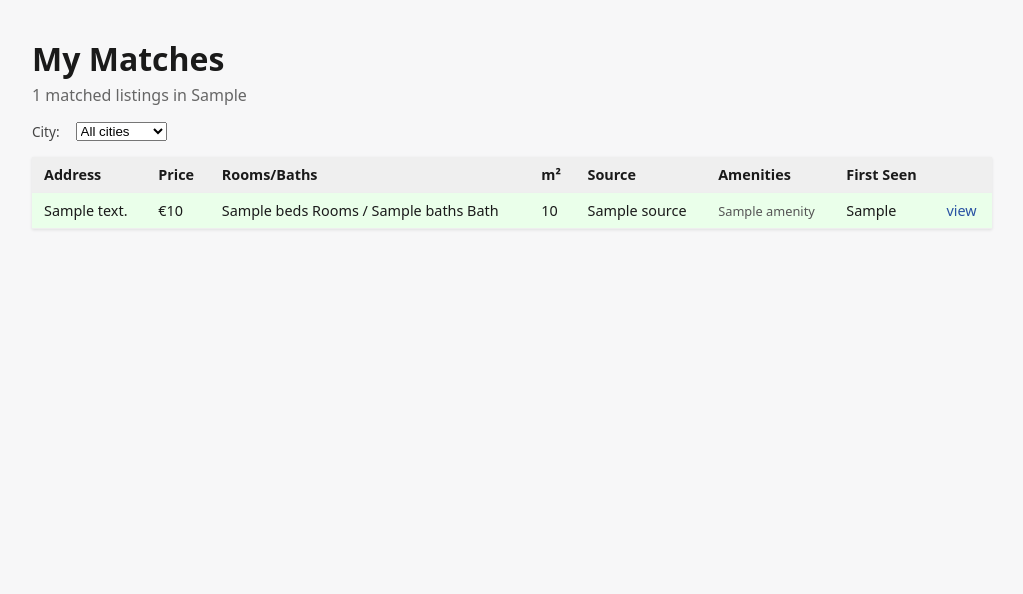
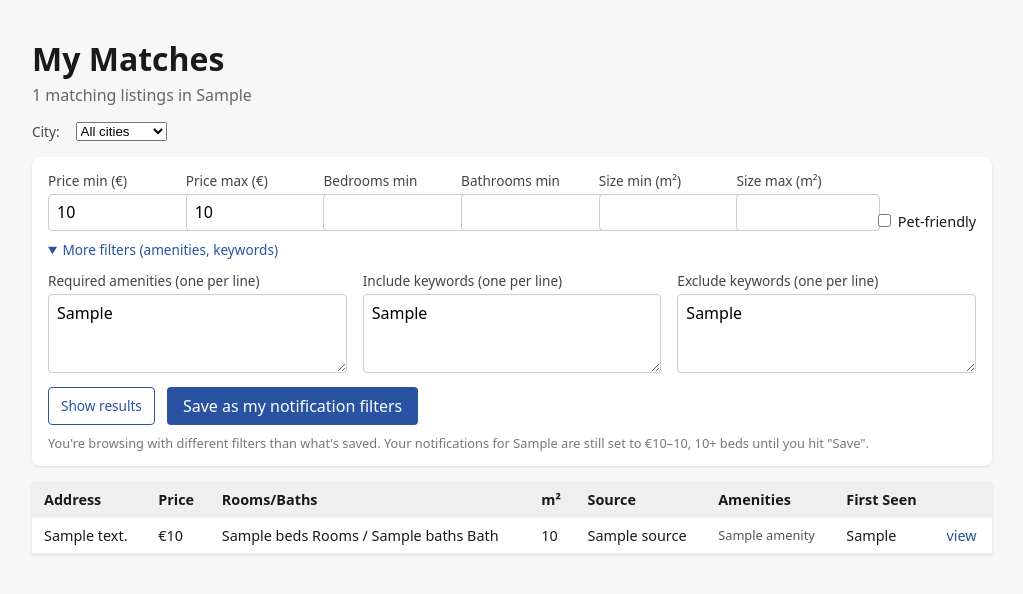
Before and after one commit to idquodest/huisjagers, a FastAPI app: template dashboard/templates/index.html in a window 1280 px wide. Shown: the part 46-640 px from the top of the page, without its empty margins (128-1151 px from the left). Run offline with FastAPI, Linux system fonts and the light colour scheme; the template is opened without the code that fills it: most values are stand-ins (such as "Sample title", 1, 10 or a date in 2020).

Commit message:
Split browsing from notifications: live filter bar vs saved alert criteria
Previously one preferences set drove both what showed on My Matches and
what triggered a push notification, and keeping the dashboard's stored
'matched' state in sync with edited preferences required an explicit
resync step (fragile - a Playwright-verified real bug already slipped
through once).

Restructures around two clearly separate things:
- My Matches is now a live filter/browse page: the filter bar (price,
  beds, sqft, keywords, etc.) queries the shared listing pool directly
  via matcher.matches() at request time, no persisted match state
  involved, so it can never go stale.
- A distinct 'Save as my notification filters' action is the only thing
  that writes to user_city_preferences, which the 20-minute run.py
  notifier still reads exactly as before.

Removes db.get_user_matched_listings and the now-unused
upsert_user_match_flag/resync-on-save logic entirely, since nothing
reads persisted 'matched' status anymore - user_listing_status is purely
notifier bookkeeping now (dedup + anti-join for the 20-min cycle).

Also renames /preferences to /account (now just holds the ntfy topic
setting, since city filters live inline on My Matches).

```diff
--- a/config.yaml
+++ b/config.yaml
@@ -2,7 +2,7 @@
 # Forked from apartment-finder's config.yaml. Cities/sources are shared/
 # admin-configured (scraping runs once for everyone) - per-user price/size/
 # keyword preferences live in the database instead (see db.py
-# user_city_preferences), set via the /preferences page, not here.
+# user_city_preferences), set via the My Matches page's filter bar, not here.
 
 polling:
   interval_minutes: 20
--- a/dashboard/app.py
+++ b/dashboard/app.py
@@ -25,6 +25,10 @@ COOKIE_SECURE = os.environ.get("COOKIE_SECURE", "true").lower() != "false"
 SIGNUP_INVITE_CODE = os.environ.get("SIGNUP_INVITE_CODE", "")
 
 _LOCAL_TZ = ZoneInfo("Europe/Amsterdam")
+_FILTER_FIELDS = [
+    "price_min", "price_max", "beds_min", "baths_min", "sqft_min", "sqft_max",
+    "pet_friendly_required", "required_amenities", "exclude_keywords", "include_keywords",
+]
 
 
 def _db_path() -> str:
@@ -43,6 +47,31 @@ def _set_session_cookie(response, token: str) -> None:
         httponly=True, secure=COOKIE_SECURE, samesite="lax",
         max_age=auth.SESSION_LIFETIME_DAYS * 24 * 3600,
     )
+
+
+def _num(s: str) -> float | None:
+    s = (s or "").strip()
+    return float(s) if s else None
+
+
+def _lines(s: str) -> list[str]:
+    return [line.strip() for line in (s or "").replace(",", "\n").splitlines() if line.strip()]
+
+
+def _prefs_from_getter(get) -> dict:
+    """Builds the same preferences-shaped dict matcher.matches() expects,
+    from anything with a .get(key, default) - either Starlette's
+    request.query_params (live filter bar) or a plain dict of submitted
+    form fields (saving to user_city_preferences)."""
+    return {
+        "price_min": _num(get("price_min", "")), "price_max": _num(get("price_max", "")),
+        "beds_min": _num(get("beds_min", "")), "baths_min": _num(get("baths_min", "")),
+        "sqft_min": _num(get("sqft_min", "")), "sqft_max": _num(get("sqft_max", "")),
+        "pet_friendly_required": get("pet_friendly_required", "") == "true",
+        "required_amenities": _lines(get("required_amenities", "")),
+        "exclude_keywords": _lines(get("exclude_keywords", "")),
+        "include_keywords": _lines(get("include_keywords", "")),
+    }
 
 
 # --- auth routes -------------------------------------------------------------
@@ -73,7 +102,7 @@ def signup_submit(
         token, _ = auth.start_session(conn, user_id)
         conn.commit()
 
-    response = RedirectResponse("/preferences", status_code=303)
+    response = RedirectResponse("/", status_code=303)
     _set_session_cookie(response, token)
     return response
 
@@ -111,23 +140,16 @@ def logout(request: Request, csrf_token: str = Form(...)):
     return response
 
 
-# --- preferences ---------------------------------------------------------------
+# --- account (notifications only - city filters live on the matches page) ------
 
-@app.get("/preferences", response_class=HTMLResponse)
-def preferences_form(request: Request):
-    config = load_config(CONFIG_PATH)
+@app.get("/account", response_class=HTMLResponse)
+def account_form(request: Request):
     with db.connect(_db_path()) as conn:
         session = auth.get_current_user(request, conn)
         if session is None:
             return RedirectResponse("/login", status_code=303)
 
-        existing = {row["city_key"]: db.preferences_row_to_dict(row) for row in db.get_user_preferences(conn, session["user_id"])}
-
-    cities = [{"key": key, "name": cfg.get("name", key)} for key, cfg in config["cities"].items()]
-    return templates.TemplateResponse(
-        request, "preferences.html",
-        {"session": session, "cities": cities, "existing": existing, "error": None},
-    )
+    return templates.TemplateResponse(request, "account.html", {"session": session})
 
 
 @app.post("/account/ntfy-topic")
@@ -137,16 +159,18 @@ def update_ntfy_topic(request: Request, csrf_token: str = Form(...), ntfy_topic_
         if session is None:
             return RedirectResponse("/login", status_code=303)
         if not auth.check_csrf(request, session, csrf_token):
-            return RedirectResponse("/preferences", status_code=303)
+            return RedirectResponse("/account", status_code=303)
 
         db.update_user_ntfy_topic(conn, session["user_id"], ntfy_topic_url.strip() or None)
         conn.commit()
 
-    return RedirectResponse("/preferences", status_code=303)
+    return RedirectResponse("/account", status_code=303)
 
 
-@app.post("/preferences/{city_key}")
-def preferences_submit(
+# --- save notification filters (used by the 20-min notifier, not by browsing) --
+
+@app.post("/notification-filters/{city_key}")
+def save_notification_filters(
     request: Request, city_key: str,
     csrf_token: str = Form(...),
     price_min: str = Form(""), price_max: str = Form(""),
@@ -155,19 +179,12 @@ def preferences_submit(
     pet_friendly_required: bool = Form(False),
     required_amenities: str = Form(""), exclude_keywords: str = Form(""), include_keywords: str = Form(""),
 ):
-    def _num(s: str) -> float | None:
-        s = s.strip()
-        return float(s) if s else None
-
-    def _lines(s: str) -> list[str]:
-        return [line.strip() for line in s.replace(",", "\n").splitlines() if line.strip()]
-
     with db.connect(_db_path()) as conn:
         session = auth.get_current_user(request, conn)
         if session is None:
             return RedirectResponse("/login", status_code=303)
         if not auth.check_csrf(request, session, csrf_token):
-            return RedirectResponse("/preferences", status_code=303)
+            return RedirectResponse(f"/?city={city_key}", status_code=303)
 
         prefs = {
             "price_min": _num(price_min), "price_max": _num(price_max),
@@ -183,41 +200,82 @@ def preferences_submit(
         db.upsert_user_preferences(conn, session["user_id"], city_key, prefs, now_iso)
         conn.commit()
 
-        # Re-evaluate every already-scraped listing in this city against the
-        # new preferences right away, so My Matches reflects the change
-        # immediately instead of only picking up listings scraped from now
-        # on. Only touches matched/matched_at (see upsert_user_match_flag) -
-        # never re-notifies for something already sent.
-        for row in db.get_listings(conn, city_key):
-            listing = db.row_to_listing(row)
-            db.upsert_user_match_flag(conn, session["user_id"], listing.id, matches(listing, prefs), now_iso)
-        conn.commit()
-
-    return RedirectResponse("/preferences", status_code=303)
+    # Redirect without filter query params so the page reloads showing the
+    # just-saved values as the default (saved == live, nothing to compare).
+    return RedirectResponse(f"/?city={city_key}", status_code=303)
 
 
-# --- my matches ------------------------------------------------------------------
+# --- my matches / live browse ---------------------------------------------------
 
 @app.get("/", response_class=HTMLResponse)
 def index(request: Request, city: str = Query(default="")):
     config = load_config(CONFIG_PATH)
+    qp = request.query_params
+    form_submitted = "price_min" in qp  # the filter bar submits every field, even blank
+
     with db.connect(_db_path()) as conn:
         session = auth.get_current_user(request, conn)
         if session is None:
             return RedirectResponse("/login", status_code=303)
 
-        rows = db.get_user_matched_listings(conn, session["user_id"], city_key=city or None)
+        matched_rows = []
+        filters = None
+        filters_are_saved = True
+        saved_summary = None
+
+        if city:
+            saved_pref_rows = db.get_user_preferences(conn, session["user_id"], city_key=city)
+            saved_prefs = db.preferences_row_to_dict(saved_pref_rows[0]) if saved_pref_rows else None
+
+            if form_submitted:
+                filters = _prefs_from_getter(qp.get)
+            elif saved_prefs is not None:
+                filters = saved_prefs
+            else:
+                filters = _prefs_from_getter(lambda k, d="": d)
+
+            # Only meaningfully "saved" when a saved row actually exists and
+            # the currently-shown filters match it exactly - covers both the
+            # form-submitted-something-different case and the never-saved-
+            # anything-for-this-city case (dict == None is always False, so
+            # this also handles saved_prefs being None correctly).
+            filters_are_saved = filters == saved_prefs
+            saved_summary = saved_prefs
+
+            for row in db.get_listings(conn, city_key=city):
+                if matches(db.row_to_listing(row), filters):
+                    matched_rows.append(row)
+        else:
+            # No single city selected: aggregate each city's live matches
+            # against that city's own saved filters (no ad-hoc query
+            # filtering across cities - there's no single filter bar to
+            # apply, since each city can have different saved criteria).
+            for city_key in config["cities"]:
+                pref_rows = db.get_user_preferences(conn, session["user_id"], city_key=city_key)
+                if not pref_rows:
+                    continue
+                prefs = db.preferences_row_to_dict(pref_rows[0])
+                for row in db.get_listings(conn, city_key=city_key):
+                    if matches(db.row_to_listing(row), prefs):
+                        matched_rows.append(row)
 
     listings = []
-    for row in rows:
+    for row in matched_rows:
         listings.append({
             **dict(row),
             "amenities": json.loads(row["amenities"] or "[]"),
+            "first_seen_sort": row["first_seen"],
             "first_seen": _to_local(row["first_seen"]),
         })
+    listings.sort(key=lambda l: l["first_seen_sort"], reverse=True)
 
     cities = {key: cfg.get("name", key) for key, cfg in config["cities"].items()}
     return templates.TemplateResponse(
         request, "index.html",
-        {"session": session, "listings": listings, "cities": cities, "selected_city": city},
+        {
+            "session": session, "listings": listings, "cities": cities, "selected_city": city,
+            "filters": filters if city else None,
+            "filters_are_saved": filters_are_saved,
+            "saved_summary": saved_summary,
+        },
     )
--- a/dashboard/templates/base.html
+++ b/dashboard/templates/base.html
@@ -23,12 +23,10 @@
     table { width: 100%; border-collapse: collapse; background: white; box-shadow: 0 1px 3px rgba(0,0,0,0.1); }
     th, td { text-align: left; padding: 0.5rem 0.75rem; border-bottom: 1px solid #eee; font-size: 0.9rem; }
     th { background: #efefef; position: sticky; top: 0; }
-    tr.matched { background: #eaffea; }
     .amenities { color: #555; font-size: 0.8rem; }
     a.listing-link { color: #2952a3; text-decoration: none; }
     a.listing-link:hover { text-decoration: underline; }
     .badge { display: inline-block; padding: 0.1rem 0.5rem; border-radius: 1rem; font-size: 0.75rem; }
-    .badge.match { background: #2e7d32; color: white; }
     .badge.pet { background: #6a4fb0; color: white; }
     .card { background: white; border-radius: 0.5rem; box-shadow: 0 1px 3px rgba(0,0,0,0.1); padding: 1.25rem; margin: 1rem 0; }
     .card h2 { margin-top: 0; }
@@ -51,6 +49,16 @@
     button.secondary:hover { background: #eef2fa; }
     .input-with-button { display: flex; gap: 0.5rem; align-items: center; }
     .input-with-button input { flex: 1; }
+    .filter-panel { background: white; border-radius: 0.5rem; box-shadow: 0 1px 3px rgba(0,0,0,0.1); padding: 0.85rem 1rem; margin: 0.5rem 0 1rem; }
+    .filter-panel .filter-row { display: flex; flex-wrap: wrap; gap: 0.75rem; align-items: flex-end; margin-bottom: 0; }
+    .filter-panel .field { min-width: 100px; flex: 1; }
+    .filter-panel .field.field-checkbox { flex: 0 0 auto; justify-content: flex-end; }
+    .filter-panel .field.field-checkbox label { font-size: 0.9rem; color: #1a1a1a; white-space: nowrap; }
+    .filter-panel input[type=number] { width: 100%; }
+    .filter-panel details { margin-top: 0.6rem; }
+    .filter-panel summary { cursor: pointer; font-size: 0.85rem; color: #2952a3; }
+    .filter-actions { display: flex; gap: 0.75rem; margin-top: 0.85rem; flex-wrap: wrap; }
+    .filter-status { margin: 0.6rem 0 0; }
     .error { color: #b3261e; background: #fdecea; border: 1px solid #f5c6c2; border-radius: 0.25rem; padding: 0.5rem 0.75rem; margin-bottom: 1rem; }
     .hint { color: #777; font-size: 0.8rem; }
     .auth-card { max-width: 380px; margin: 3rem auto; }
@@ -69,7 +77,7 @@
       <span class="brand">Huisjagers</span>
       {% if session %}
         <a href="/">My Matches</a>
-        <a href="/preferences">Preferences</a>
+        <a href="/account">Account</a>
         <form method="post" action="/logout">
           <input type="hidden" name="csrf_token" value="{{ session.csrf_token }}">
           <button class="link" type="submit">Logout ({{ session.email }})</button>
--- a/dashboard/templates/index.html
+++ b/dashboard/templates/index.html
@@ -2,7 +2,7 @@
 {% block title %}My Matches - Huisjagers{% endblock %}
 {% block content %}
 <h1>My Matches</h1>
-<p class="subtitle">{{ listings|length }} matched listings{% if selected_city %} in {{ cities.get(selected_city, selected_city) }}{% endif %}</p>
+<p class="subtitle">{{ listings|length }} matching listings{% if selected_city %} in {{ cities.get(selected_city, selected_city) }}{% endif %}</p>
 
 <form class="filters" method="get">
   <label for="city">City:</label>
@@ -14,8 +14,77 @@
   </select>
 </form>
 
+{% if selected_city %}
+<div class="filter-panel">
+  <form method="get" action="/">
+    <input type="hidden" name="city" value="{{ selected_city }}">
+    <input type="hidden" name="csrf_token" value="{{ session.csrf_token }}">
+    <div class="filter-row">
+      <div class="field">
+        <label>Price min (€)</label>
+        <input type="number" name="price_min" value="{{ filters.price_min if filters and filters.price_min is not none else '' }}">
+      </div>
+      <div class="field">
+        <label>Price max (€)</label>
+        <input type="number" name="price_max" value="{{ filters.price_max if filters and filters.price_max is not none else '' }}">
+      </div>
+      <div class="field">
+        <label>Bedrooms min</label>
+        <input type="number" name="beds_min" value="{{ filters.beds_min if filters and filters.beds_min is not none else '' }}">
+      </div>
+      <div class="field">
+        <label>Bathrooms min</label>
+        <input type="number" name="baths_min" value="{{ filters.baths_min if filters and filters.baths_min is not none else '' }}">
+      </div>
+      <div class="field">
+        <label>Size min (m²)</label>
+        <input type="number" name="sqft_min" value="{{ filters.sqft_min if filters and filters.sqft_min is not none else '' }}">
+      </div>
+      <div class="field">
+        <label>Size max (m²)</label>
+        <input type="number" name="sqft_max" value="{{ filters.sqft_max if filters and filters.sqft_max is not none else '' }}">
+      </div>
+      <div class="field field-checkbox">
+        <label><input type="checkbox" name="pet_friendly_required" value="true" {% if filters and filters.pet_friendly_required %}checked{% endif %}> Pet-friendly</label>
+      </div>
+    </div>
+    <details {% if filters and (filters.required_amenities or filters.include_keywords or filters.exclude_keywords) %}open{% endif %}>
+      <summary>More filters (amenities, keywords)</summary>
+      <div class="field-row" style="margin-top: 0.75rem;">
+        <div class="field">
+          <label>Required amenities (one per line)</label>
+          <textarea name="required_amenities">{{ filters.required_amenities|join('\n') if filters and filters.required_amenities else '' }}</textarea>
+        </div>
+        <div class="field">
+          <label>Include keywords (one per line)</label>
+          <textarea name="include_keywords">{{ filters.include_keywords|join('\n') if filters and filters.include_keywords else '' }}</textarea>
+        </div>
+        <div class="field">
+          <label>Exclude keywords (one per line)</label>
+          <textarea name="exclude_keywords">{{ filters.exclude_keywords|join('\n') if filters and filters.exclude_keywords else '' }}</textarea>
+        </div>
+      </div>
+    </details>
+    <div class="filter-actions">
+      <button class="secondary" type="submit">Show results</button>
+      <button class="primary" type="submit" formmethod="post" formaction="/notification-filters/{{ selected_city }}">Save as my notification filters</button>
+    </div>
+  </form>
+
+  {% if filters_are_saved %}
+    <p class="hint filter-status">✓ Showing your saved notification filters for {{ cities.get(selected_city, selected_city) }} - this is what you get pinged about.</p>
+  {% elif saved_summary %}
+    <p class="hint filter-status">You're browsing with different filters than what's saved. Your notifications for {{ cities.get(selected_city, selected_city) }} are still set to €{{ saved_summary.price_min|int if saved_summary.price_min is not none else '-' }}–{{ saved_summary.price_max|int if saved_summary.price_max is not none else '-' }}{% if saved_summary.beds_min %}, {{ saved_summary.beds_min|int }}+ beds{% endif %} until you hit "Save".</p>
+  {% else %}
+    <p class="hint filter-status">You haven't saved notification filters for {{ cities.get(selected_city, selected_city) }} yet, so you won't get pinged for new listings here until you do.</p>
+  {% endif %}
+</div>
+{% else %}
+  <p class="hint">Pick a city above to browse and adjust your filters for it. This "All cities" view shows your saved notification matches across every city you've configured.</p>
+{% endif %}
+
 {% if listings|length == 0 %}
-  <p class="hint">No matches yet. Check your <a href="/preferences">preferences</a> are set for the cities you're interested in - matches show up here as new listings come in.</p>
+  <p class="hint">No matching listings{% if selected_city %} for these filters{% endif %} right now.</p>
 {% endif %}
 
 <table>
@@ -33,7 +102,7 @@
   </thead>
   <tbody>
     {% for l in listings %}
-    <tr class="matched">
+    <tr>
       <td data-label="Address">{{ l.address }}</td>
       <td data-label="Price">{{ '€%.0f'|format(l.price) if l.price is not none else '-' }}</td>
       <td data-label="Rooms/Baths">{{ (l.beds ~ ' Rooms') if l.beds is not none else 'Rooms n/a' }} / {{ (l.baths ~ ' Bath') if l.baths is not none else 'Baths n/a' }}</td>
@@ -45,7 +114,7 @@
       </td>
       <td data-label="First Seen">{{ l.first_seen }}</td>
       <td data-label="">
-        <a class="listing-link" href="{{ l.url }}" target="_blank" rel="noopener">view</a>
+        <a class="listing-link" href="{{ l.url }}" target="_blank" rel="noopener noreferrer">view</a>
       </td>
     </tr>
     {% endfor %}
--- a/dashboard/templates/signup.html
+++ b/dashboard/templates/signup.html
@@ -24,7 +24,7 @@
           <input type="text" id="ntfy_topic_url" name="ntfy_topic_url" placeholder="https://ntfy.sh/your-topic-name">
           <button type="button" class="secondary" onclick="generateNtfyTopic('ntfy_topic_url')">Generate</button>
         </div>
-        <span class="hint">Where your match notifications get sent. Install the ntfy app and subscribe to this topic. "Generate" fills in a random, hard-to-guess one. Can be added later from Preferences.</span>
+        <span class="hint">Where your match notifications get sent. Install the ntfy app and subscribe to this topic. "Generate" fills in a random, hard-to-guess one. Can be added later from Account.</span>
       </div>
     </div>
     <div class="field-row">
```
Also changed, not shown: dashboard/templates/account.html (added, +24 -0 lines), dashboard/templates/preferences.html (deleted, +0 -87 lines), db.py (+3 -36 lines), README.md.
